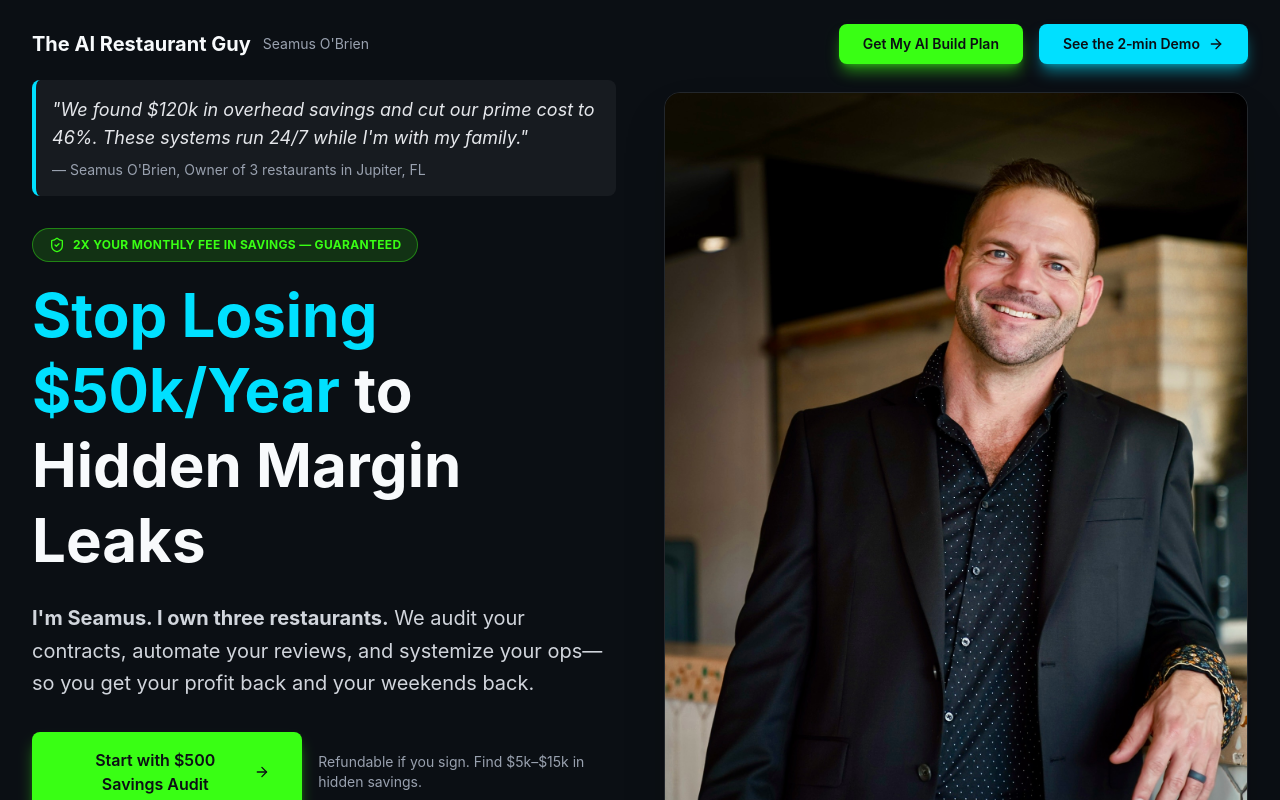
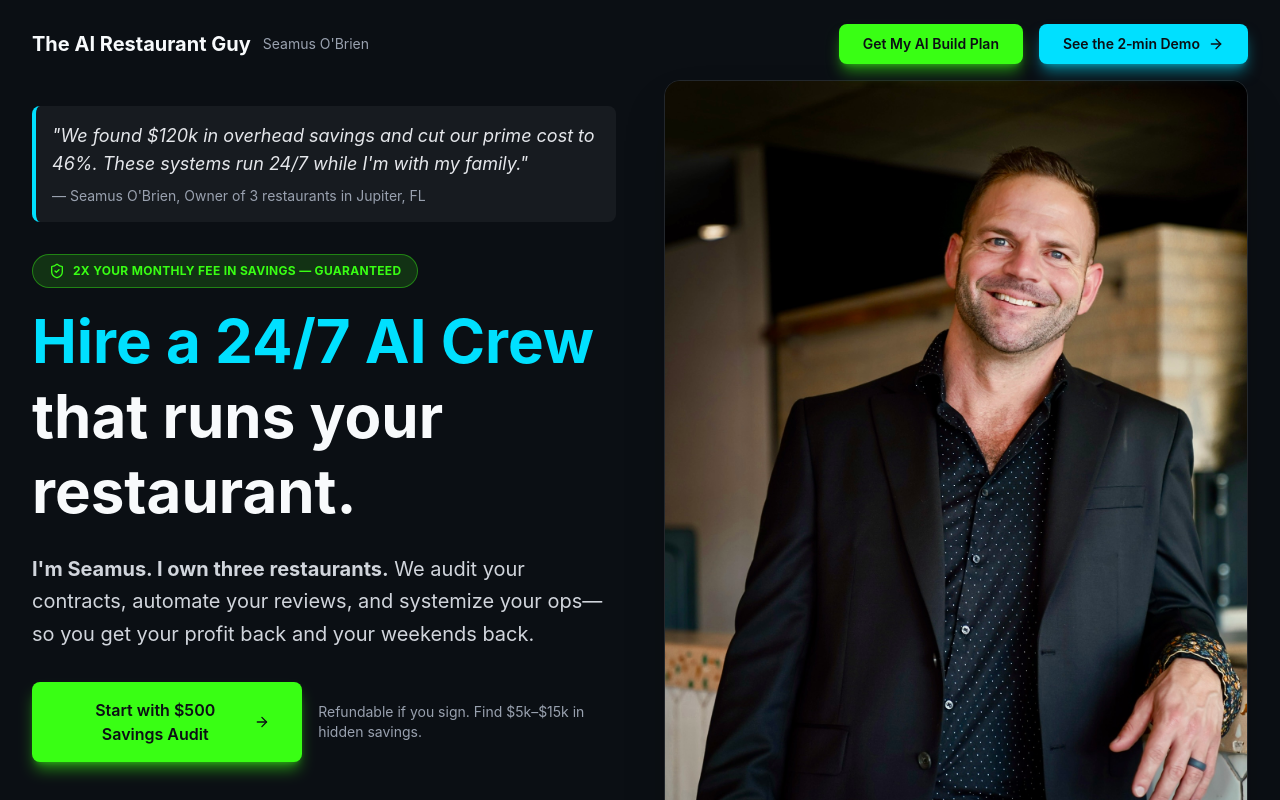
Before and after one commit to TheDrunkZebra/ai-restaurant-guy, a React (Vite) app: page / in a window 1280 px wide. Shown: the top 800 px of the page. Built offline with nearby package versions, Linux system fonts and the light colour scheme.

Commit message:
Revert headline to: Hire a 24/7 AI Crew that runs your restaurant

```diff
--- a/src/sections/HeroSection.jsx
+++ b/src/sections/HeroSection.jsx
@@ -17,7 +17,7 @@ const HeroSection = ({ onOpenModal }) => {
 
                         {/* Main Headline - Shows first on mobile */}
                         <h1 className="text-3xl md:text-5xl lg:text-6xl font-bold text-[#F8FAFC] mb-4 md:mb-6 font-display leading-tight order-1">
-                            <span className="text-[#00E0FF]">Stop Losing $50k/Year</span> to Hidden Margin Leaks
+                            <span className="text-[#00E0FF]">Hire a 24/7 AI Crew</span> that runs your restaurant.
                         </h1>
 
                         {/* Subhead */}
```
